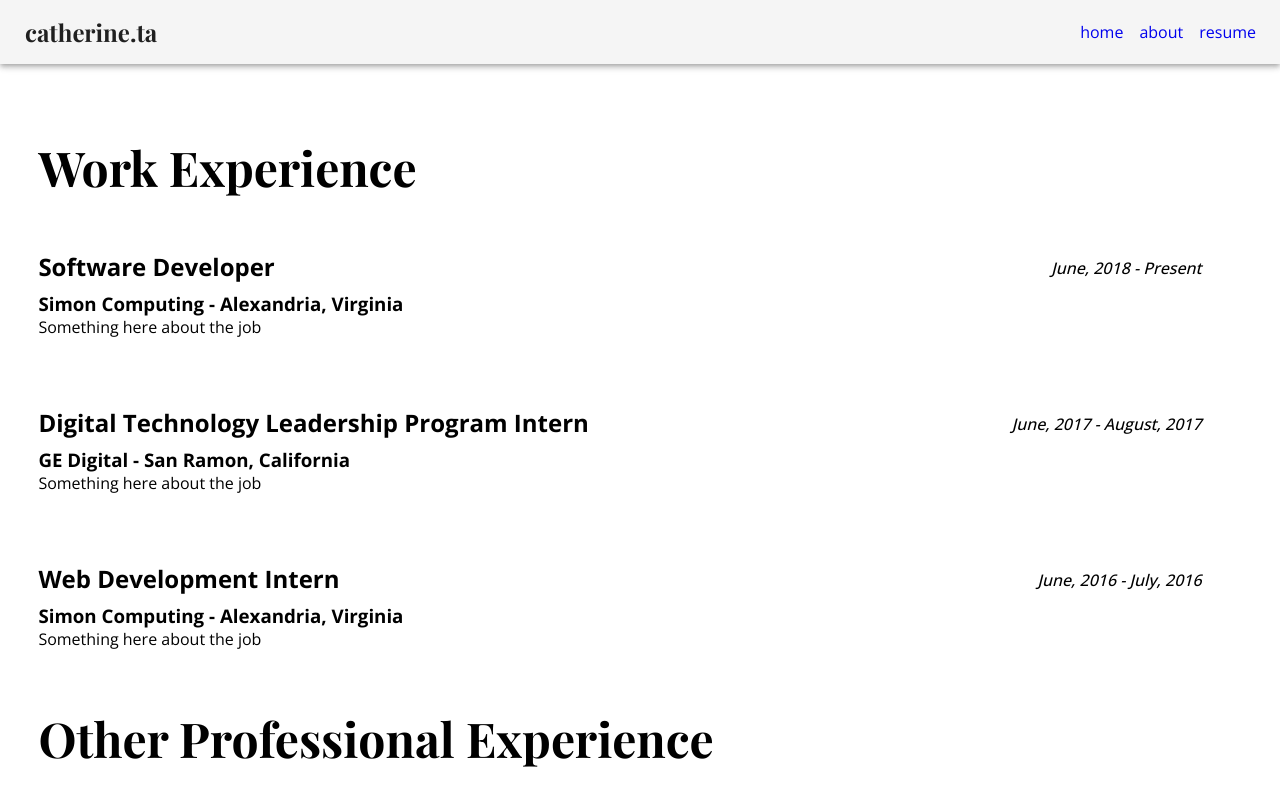
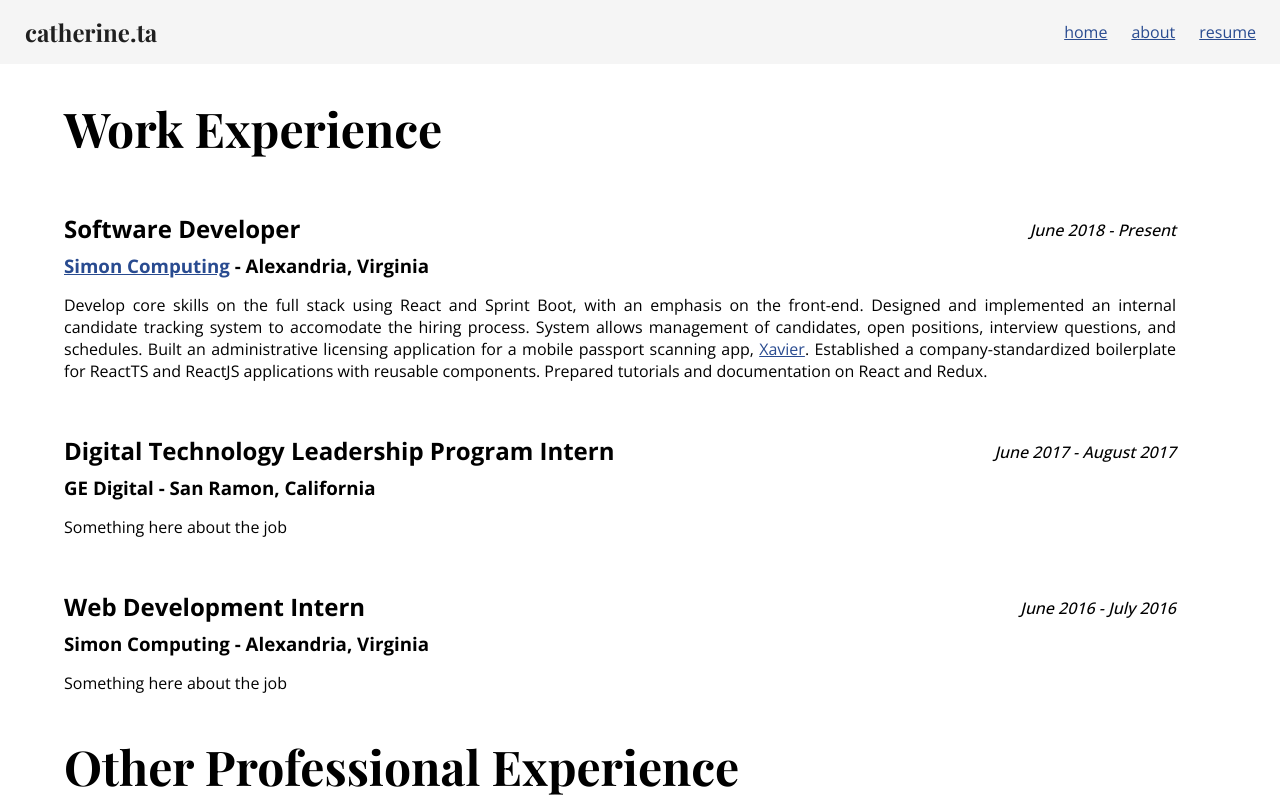
Before and after one commit to catherinexta/catherineta, a React (Create React App) app: page /resume in a window 1280 px wide. Shown: the top 800 px of the page. Built offline with nearby package versions, Linux system fonts and the light colour scheme; a web font is replaced by a local one.

Commit message:
fix overall styles

```diff
--- a/src/App.css
+++ b/src/App.css
@@ -1,3 +1,3 @@
 main {
-  padding: 3%;
+  padding: 5%;
 }
--- a/src/common/header/header.tsx
+++ b/src/common/header/header.tsx
@@ -13,7 +13,7 @@ const styles = () =>
       flexGrow: 1
     },
     link: {
-      marginLeft: '1em'
+      marginLeft: '1.5em'
     },
     name: {
       margin: 1,
@@ -25,7 +25,7 @@ const Header = (props: WithStyles<typeof styles>) => {
   const { classes } = props;
 
   return (
-    <AppBar position="static" color="default">
+    <AppBar position="fixed" color="default" elevation={0}>
       <Toolbar>
         <h1 className={classNames(classes.grow, classes.name)}>catherine.ta</h1>
 
--- a/src/features/resume/resume.tsx
+++ b/src/features/resume/resume.tsx
@@ -38,17 +38,31 @@ const Resume = (props: WithStyles<typeof styles>) => {
           xs={12}
           alignItems="flex-end"
         >
-          <Grid item sm={9}>
+          <Grid item xs={12} sm={8}>
             <h2>Software Developer</h2>
           </Grid>
 
-          <Grid item sm={3}>
-            <h2 className={classes.date}>June, 2018 - Present</h2>
+          <Grid item sm={4}>
+            <h2 className={classes.date}>June 2018 - Present</h2>
           </Grid>
 
           <Grid item xs={12}>
-            <h3>Simon Computing - Alexandria, Virginia</h3>
-            <p>Something here about the job</p>
+            <h3>
+              <a href="http://simoncomputing.com">Simon Computing</a> -
+              Alexandria, Virginia
+            </h3>
+            <p>
+              Develop core skills on the full stack using React and Sprint Boot,
+              with an emphasis on the front-end. Designed and implemented an
+              internal candidate tracking system to accomodate the hiring
+              process. System allows management of candidates, open positions,
+              interview questions, and schedules. Built an administrative
+              licensing application for a mobile passport scanning app,{' '}
+              <a href="http://blacksharktech.com/#products">Xavier</a>.
+              Established a company-standardized boilerplate for ReactTS and
+              ReactJS applications with reusable components. Prepared tutorials
+              and documentation on React and Redux.
+            </p>
           </Grid>
         </Grid>
 
@@ -60,12 +74,12 @@ const Resume = (props: WithStyles<typeof styles>) => {
           xs={12}
           alignItems="flex-end"
         >
-          <Grid item sm={9}>
+          <Grid item xs={12} sm={8}>
             <h2>Digital Technology Leadership Program Intern</h2>
           </Grid>
 
-          <Grid item sm={3}>
-            <h2 className={classes.date}>June, 2017 - August, 2017</h2>
+          <Grid item sm={4}>
+            <h2 className={classes.date}>June 2017 - August 2017</h2>
           </Grid>
 
           <Grid item xs={12}>
@@ -82,12 +96,12 @@ const Resume = (props: WithStyles<typeof styles>) => {
           xs={12}
           alignItems="flex-end"
         >
-          <Grid item sm={12} md={9}>
+          <Grid item xs={12} sm={8}>
             <h2>Web Development Intern</h2>
           </Grid>
 
-          <Grid item sm={12} md={3}>
-            <h2 className={classes.date}>June, 2016 - July, 2016</h2>
+          <Grid item sm={4}>
+            <h2 className={classes.date}>June 2016 - July 2016</h2>
           </Grid>
 
           <Grid item xs={12}>
--- a/src/index.css
+++ b/src/index.css
@@ -14,22 +14,23 @@ h2,
 h3,
 h4,
 h5,
-h6 {
+h6,
+p {
   margin-bottom: 0;
+}
+
+p {
+  text-align: justify;
 }
 
 h3 {
   margin-top: 0;
 }
 
-p {
-  margin-top: 0;
-}
-
 a {
-  text-decoration: none;
+  color: #294b90;
 }
 
 a:visited {
-  color: black;
+  color: #294b90;
 }
```
